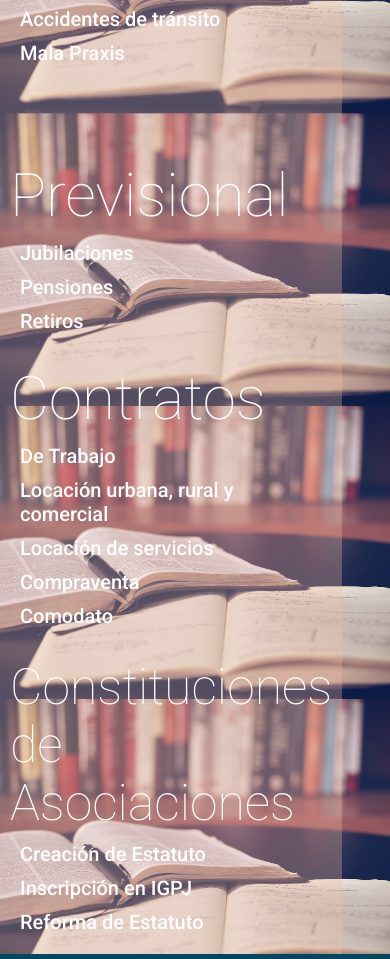
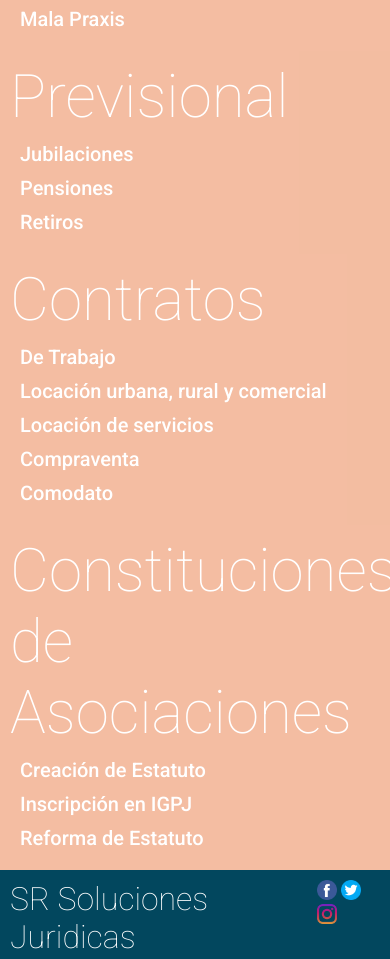
Before and after one commit to RodrigoPara/solucionesjurdicas, a plain HTML site: page pages/servicios.html in a window 390 px wide. Shown: the part 967-1926 px from the top of the page. Drawn offline with Linux system fonts and the light colour scheme.

Commit message:
11 responsive

```diff
--- a/css/style.css
+++ b/css/style.css
@@ -264,7 +264,6 @@ li a{
         grid-column: 3/4;
     }
 
-
     .banner1{
         display: grid;
         grid-template-columns: repeat(1, 1fr);
@@ -284,12 +283,14 @@ li a{
 /* MQ SERVICES PAGE*/
 
 .banner1-servicios{
-    display: grid;
-    grid-template-columns: repeat(2, 2fr);
-    grid-template-rows: repeat(3, 1fr);
     background-repeat: repeat;
+    display: flex;
+    flex-wrap: wrap;
+    background-image: none;
+    background-color: #f3bda1;
 }
 
+/*
 .banner1-servicios .services-area-laboral{
     grid-column: 1;
 }
@@ -320,6 +321,6 @@ li a{
 
 .banner1-servicios .services-area-constituciones h1{
     font-size: 50px;
-}
+}*/
 
 }
```
